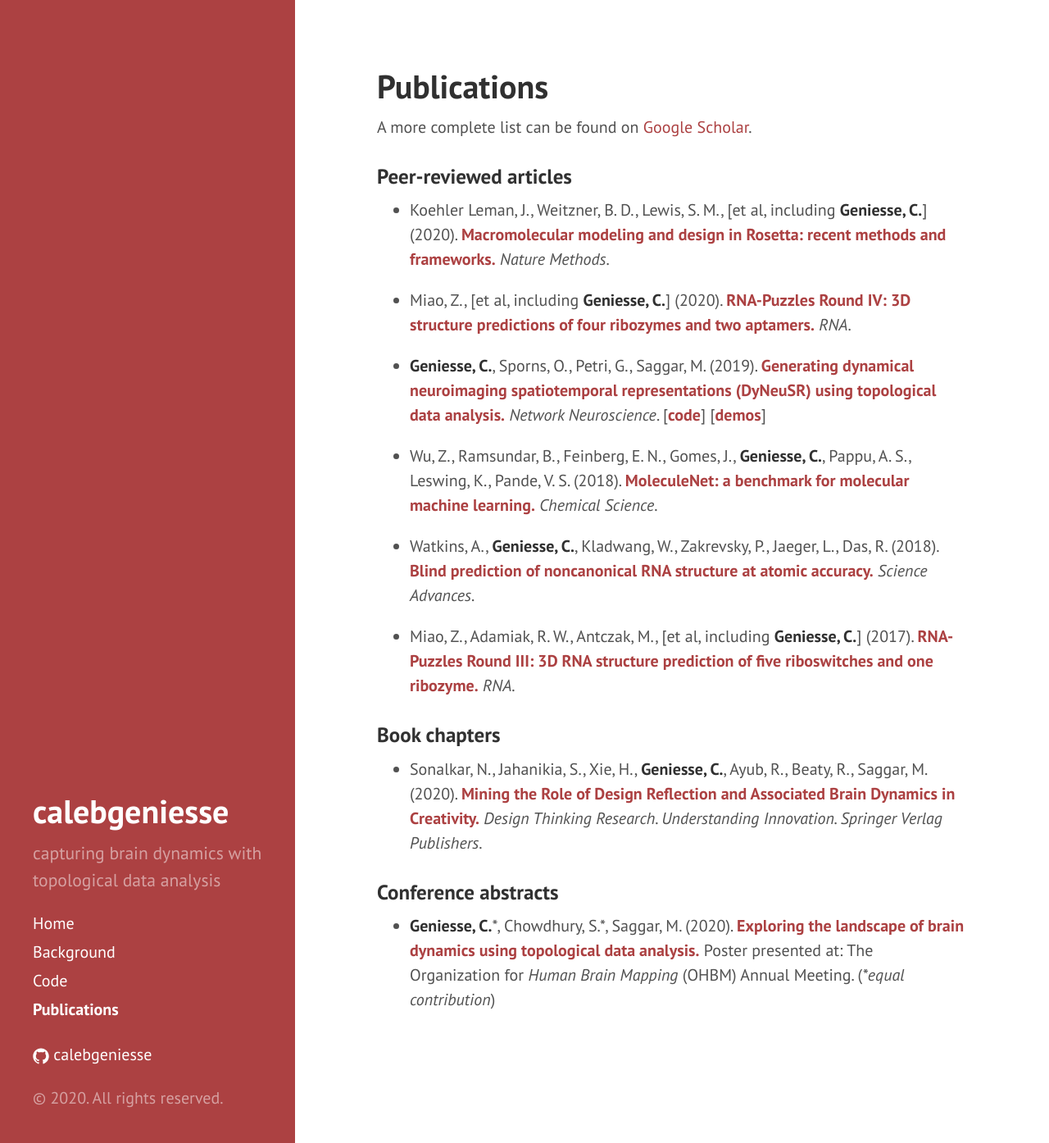
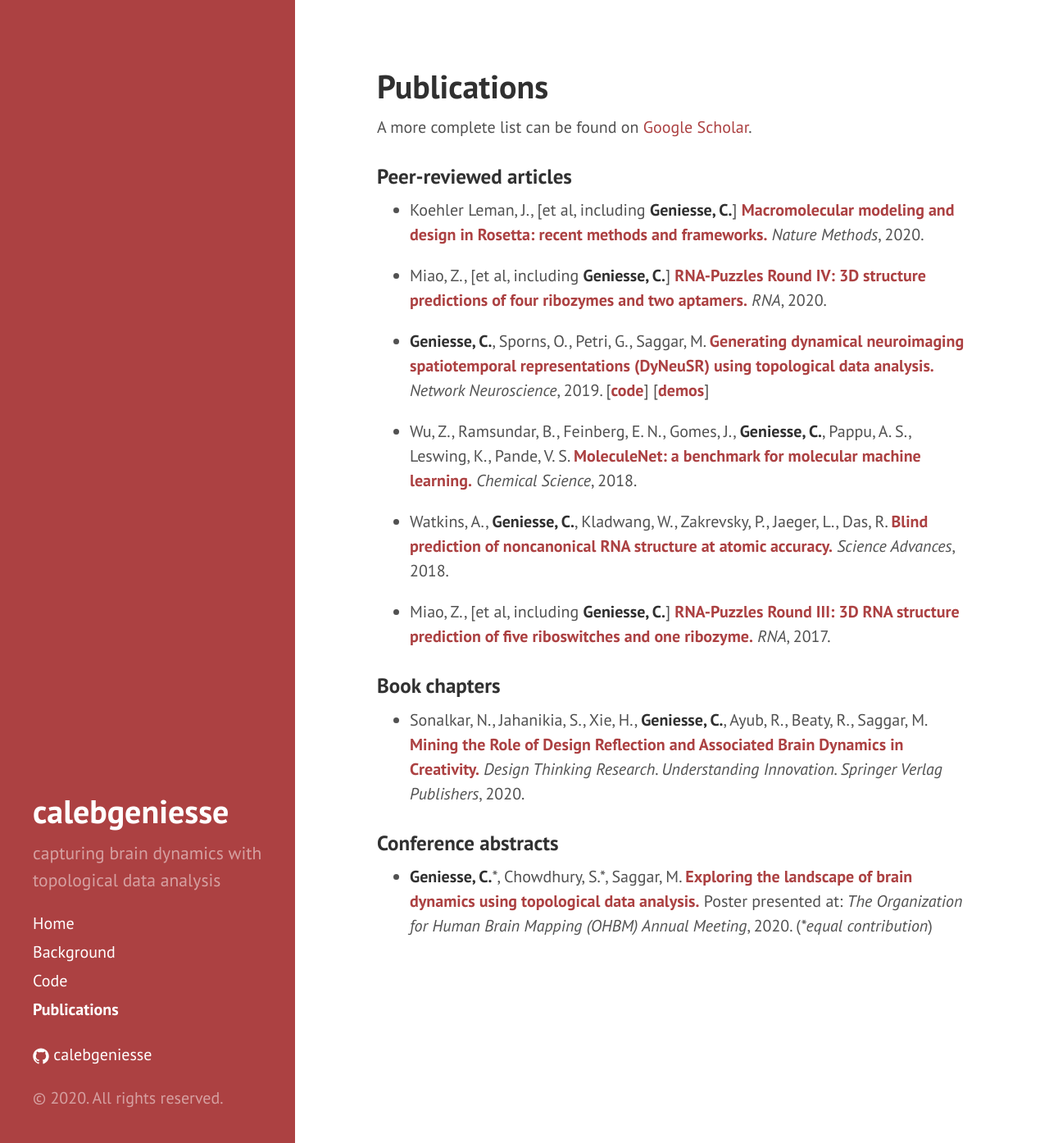
Before and after one commit to calebgeniesse/calebgeniesse.github.io, a Jekyll site: the page built from publications.md, in a window 1280 px wide and 1394 px high. Shown: the whole window at 82% size. Built offline with Jekyll 4.4.1, drawn with Linux system fonts in a browser that asks for light colours.

Commit message:
fix titles

```diff
--- a/publications.md
+++ b/publications.md
@@ -9,27 +9,27 @@
 
 ### Peer-reviewed articles
 
-- Koehler Leman, J., Weitzner, B. D., Lewis, S. M., \[et al, including **Geniesse, C.**\] (2020). [**Macromolecular modeling and design in Rosetta: recent methods and frameworks.**](https://doi.org/10.1038/s41592-020-0848-2) *Nature Methods*.
+- Koehler Leman, J., \[et al, including **Geniesse, C.**\] [**Macromolecular modeling and design in Rosetta: recent methods and frameworks.**](https://doi.org/10.1038/s41592-020-0848-2) *Nature Methods*, 2020.
 
-- Miao, Z., \[et al, including **Geniesse, C.**\] (2020). [**RNA-Puzzles Round IV: 3D structure predictions of four ribozymes and two aptamers.**](https://doi.org/10.1261/rna.075341.120) *RNA*.
+- Miao, Z., \[et al, including **Geniesse, C.**\] [**RNA-Puzzles Round IV: 3D structure predictions of four ribozymes and two aptamers.**](https://doi.org/10.1261/rna.075341.120) *RNA*, 2020.
 
-- **Geniesse, C.**, Sporns, O., Petri, G., Saggar, M. (2019). [**Generating dynamical neuroimaging spatiotemporal representations (DyNeuSR) using topological data analysis.**](https://doi.org/10.1162/netn_a_00093) *Network Neuroscience*. [[**code**](https://braindynamicslab.github.io/dyneusr)] [[**demos**](https://braindynamicslab.github.io/dyneusr/demo/)]
+- **Geniesse, C.**, Sporns, O., Petri, G., Saggar, M. [**Generating dynamical neuroimaging spatiotemporal representations (DyNeuSR) using topological data analysis.**](https://doi.org/10.1162/netn_a_00093) *Network Neuroscience*, 2019. [[**code**](https://braindynamicslab.github.io/dyneusr)] [[**demos**](https://braindynamicslab.github.io/dyneusr/demo/)]
 
-- Wu, Z., Ramsundar, B., Feinberg, E. N., Gomes, J., **Geniesse, C.**, Pappu, A. S., Leswing, K., Pande, V. S. (2018). [**MoleculeNet: a benchmark for molecular machine learning.**](https://doi.org/10.1039/C7SC02664A) *Chemical Science*.
+- Wu, Z., Ramsundar, B., Feinberg, E. N., Gomes, J., **Geniesse, C.**, Pappu, A. S., Leswing, K., Pande, V. S. [**MoleculeNet: a benchmark for molecular machine learning.**](https://doi.org/10.1039/C7SC02664A) *Chemical Science*, 2018.
 
-- Watkins, A., **Geniesse, C.**, Kladwang, W., Zakrevsky, P., Jaeger, L., Das, R. (2018). [**Blind prediction of noncanonical RNA structure at atomic accuracy.**](https://doi.org/10.1126/sciadv.aar5316) *Science Advances*.
+- Watkins, A., **Geniesse, C.**, Kladwang, W., Zakrevsky, P., Jaeger, L., Das, R. [**Blind prediction of noncanonical RNA structure at atomic accuracy.**](https://doi.org/10.1126/sciadv.aar5316) *Science Advances*, 2018.
 
-- Miao, Z., Adamiak, R. W., Antczak, M., \[et al, including **Geniesse, C.**\] (2017). [**RNA-Puzzles Round III: 3D RNA structure prediction of five riboswitches and one ribozyme.**](https://doi.org/10.1261/rna.060368.116) *RNA*.
+- Miao, Z., \[et al, including **Geniesse, C.**\] [**RNA-Puzzles Round III: 3D RNA structure prediction of five riboswitches and one ribozyme.**](https://doi.org/10.1261/rna.060368.116) *RNA*, 2017.
 
 
 
 
 ### Book chapters
 
-- Sonalkar, N., Jahanikia, S., Xie, H., **Geniesse, C.**, Ayub, R., Beaty, R., Saggar, M. (2020). [**Mining the Role of Design Reflection and Associated Brain Dynamics in Creativity.**](https://doi.org/10.1007/978-3-030-28960-7_10) *Design Thinking Research. Understanding Innovation. Springer Verlag Publishers*.
+- Sonalkar, N., Jahanikia, S., Xie, H., **Geniesse, C.**, Ayub, R., Beaty, R., Saggar, M. [**Mining the Role of Design Reflection and Associated Brain Dynamics in Creativity.**](https://doi.org/10.1007/978-3-030-28960-7_10) *Design Thinking Research. Understanding Innovation. Springer Verlag Publishers*, 2020.
 
 
 
 ### Conference abstracts
 
-- **Geniesse, C.**\*, Chowdhury, S.\*, Saggar, M. (2020). [**Exploring the landscape of brain dynamics using topological data analysis.**](https://github.com/calebgeniesse/calebgeniesse.github.io/blob/master/public/posters/Geniesse-Chowdhury-2020-OHBM.pdf) Poster presented at: The Organization for *Human Brain Mapping* (OHBM) Annual Meeting. (*\*equal contribution*)
+- **Geniesse, C.**\*, Chowdhury, S.\*, Saggar, M. [**Exploring the landscape of brain dynamics using topological data analysis.**](https://github.com/calebgeniesse/calebgeniesse.github.io/blob/master/public/posters/Geniesse-Chowdhury-2020-OHBM.pdf) Poster presented at: *The Organization for Human Brain Mapping (OHBM) Annual Meeting*, 2020. (*\*equal contribution*)
```
Also changed, not shown: index.md (+5 -5 lines).
